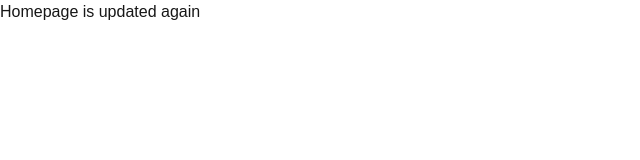
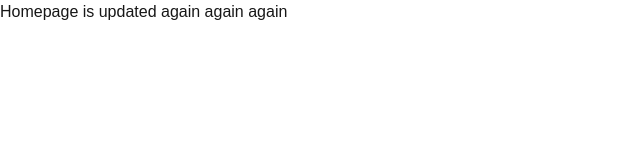
Before and after one commit to VandethMeng/blogpost, a Next.js app: page / in a window 1280 px wide. Shown: the top 160 px of the page, without its empty margins (0-640 px from the left). Built offline with nearby package versions, Linux system fonts and the light colour scheme.

Commit message:
update again and again to test CI/CD

```diff
--- a/app/page.tsx
+++ b/app/page.tsx
@@ -2,7 +2,7 @@
 export default function Home() {
   return (
     <>
-      <h1> Homepage is updated again</h1>
+      <h1> Homepage is updated again again again </h1>
     </>
   );
 }
```
